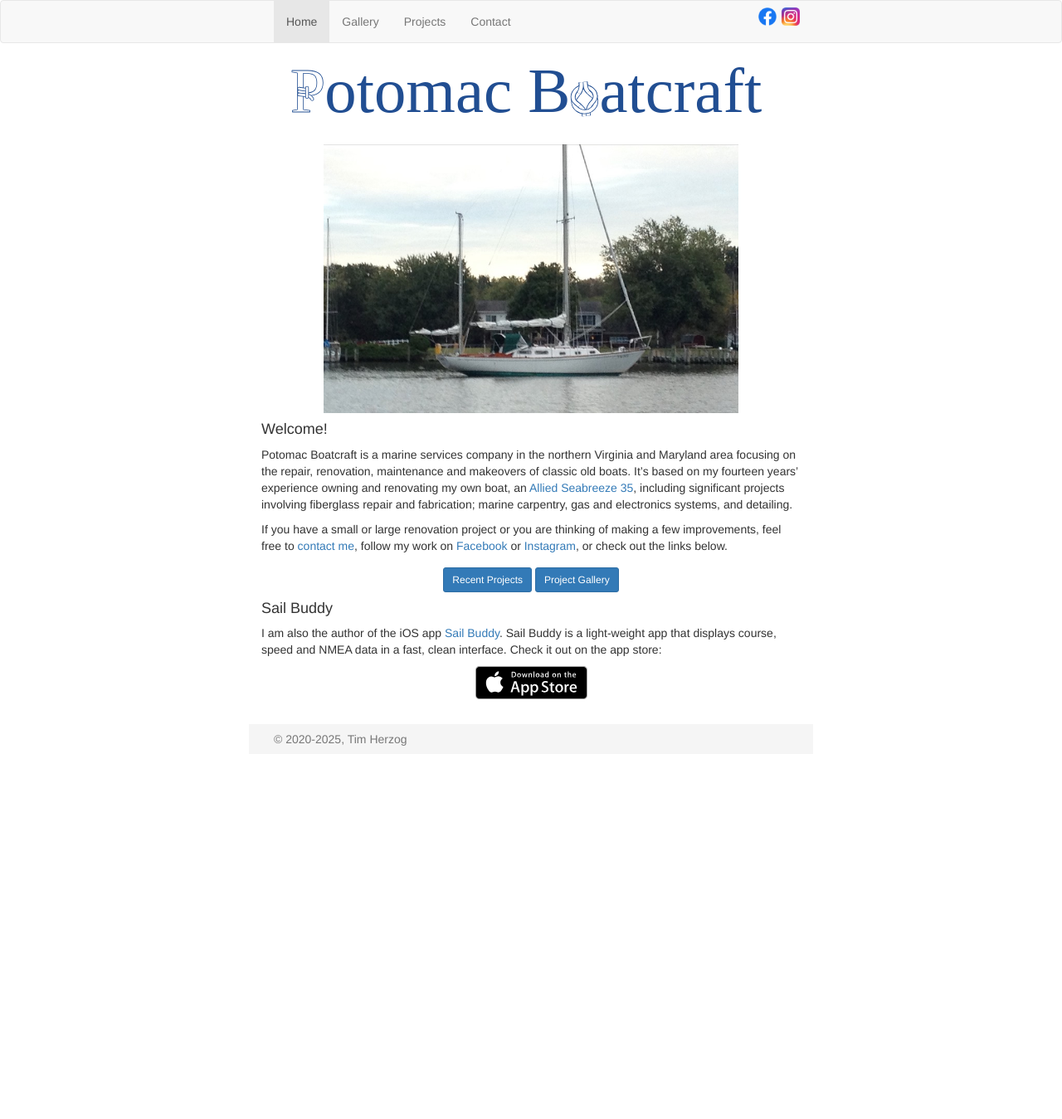
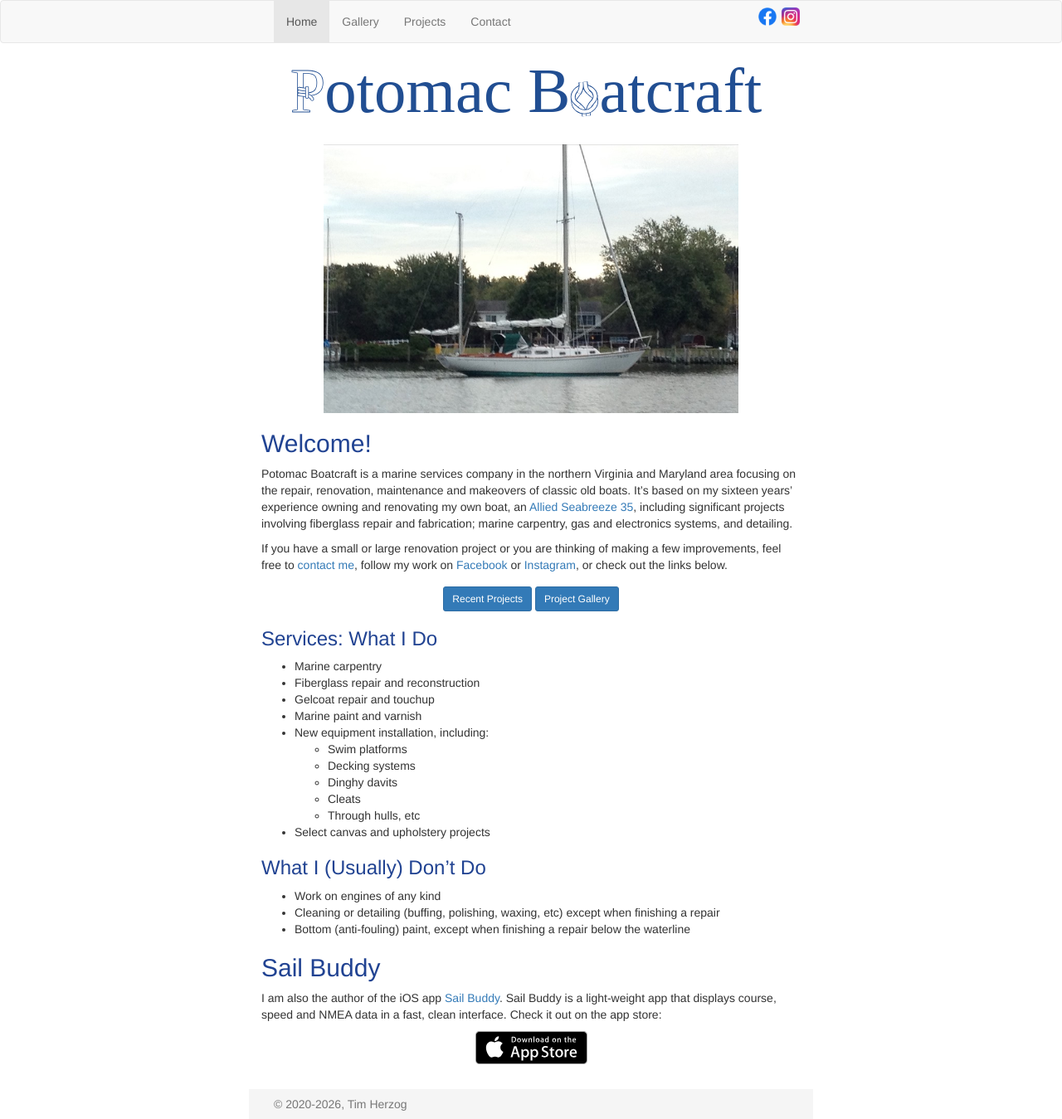
Before and after one commit to tgherzog/boatworks, a Jekyll site: the page built from index.md, in a window 1280 px wide. Shown: the whole page at 83% size. Built offline with Jekyll 4.4.1, drawn with Linux system fonts in a browser that asks for light colours; before the commit the page ends 909 px from its top, so only the background shows below that.

Commit message:
2026 home page updates

```diff
--- a/_layouts/default.html
+++ b/_layouts/default.html
@@ -81,7 +81,7 @@
 <footer class="text-muted">
 <div class="container">
   <div class="row">
-    <div class="col-sm-12">&copy; 2020-2025, Tim Herzog</div>
+    <div class="col-sm-12">&copy; 2020-2026, Tim Herzog</div>
 </div>
 </div>
 </footer>
--- a/assets/css/site.scss
+++ b/assets/css/site.scss
@@ -178,6 +178,10 @@ div.container.home {
       max-width: 600px;
     }
   }
+
+  h2, h3 {
+    color: #214392;
+  }
 }
 
 .thumbnail-gallery {
--- a/index.md
+++ b/index.md
@@ -9,12 +9,12 @@ image: /assets/img/cloud-nine-profile.jpg
 {: .banner-image :}
 
 
-#### Welcome! ####
+## Welcome! ##
 
 Potomac Boatcraft is a marine services company
 in the northern Virginia and Maryland area
 focusing on the repair, renovation, maintenance and makeovers of classic
-old boats. It's based on my fourteen years' experience owning and renovating
+old boats. It's based on my sixteen years' experience owning and renovating
 my own boat, an [Allied Seabreeze 35](http://www.alliedseabreeze35.org/),
 including significant projects involving fiberglass repair and fabrication; marine carpentry, gas and electronics systems, and detailing.
 
@@ -30,7 +30,30 @@ or [Instagram]({{ site.contact.insta }}), or check out the links below.
 <a href="gallery.html" class="btn btn-primary btn-sm">Project Gallery</a>
 {: .center .jump-links :}
 
-#### Sail Buddy ####
+
+
+### Services: What I Do ###
+
+* Marine carpentry
+* Fiberglass repair and reconstruction
+* Gelcoat repair and touchup
+* Marine paint and varnish
+* New equipment installation, including:
+  * Swim platforms
+  * Decking systems
+  * Dinghy davits
+  * Cleats
+  * Through hulls, etc
+* Select canvas and upholstery projects
+
+
+### What I (Usually) Don't Do ###
+
+* Work on engines of any kind
+* Cleaning or detailing (buffing, polishing, waxing, etc) except when finishing a repair
+* Bottom (anti-fouling) paint, except when finishing a repair below the waterline
+
+## Sail Buddy ##
 
 I am also the author of the iOS app [Sail Buddy]({{ site.contact.sailbuddy }}).
 Sail Buddy is a light-weight app that displays course, speed and NMEA data in a fast, clean interface.
```
Also changed, not shown: 404.md (+1 -1 lines).
